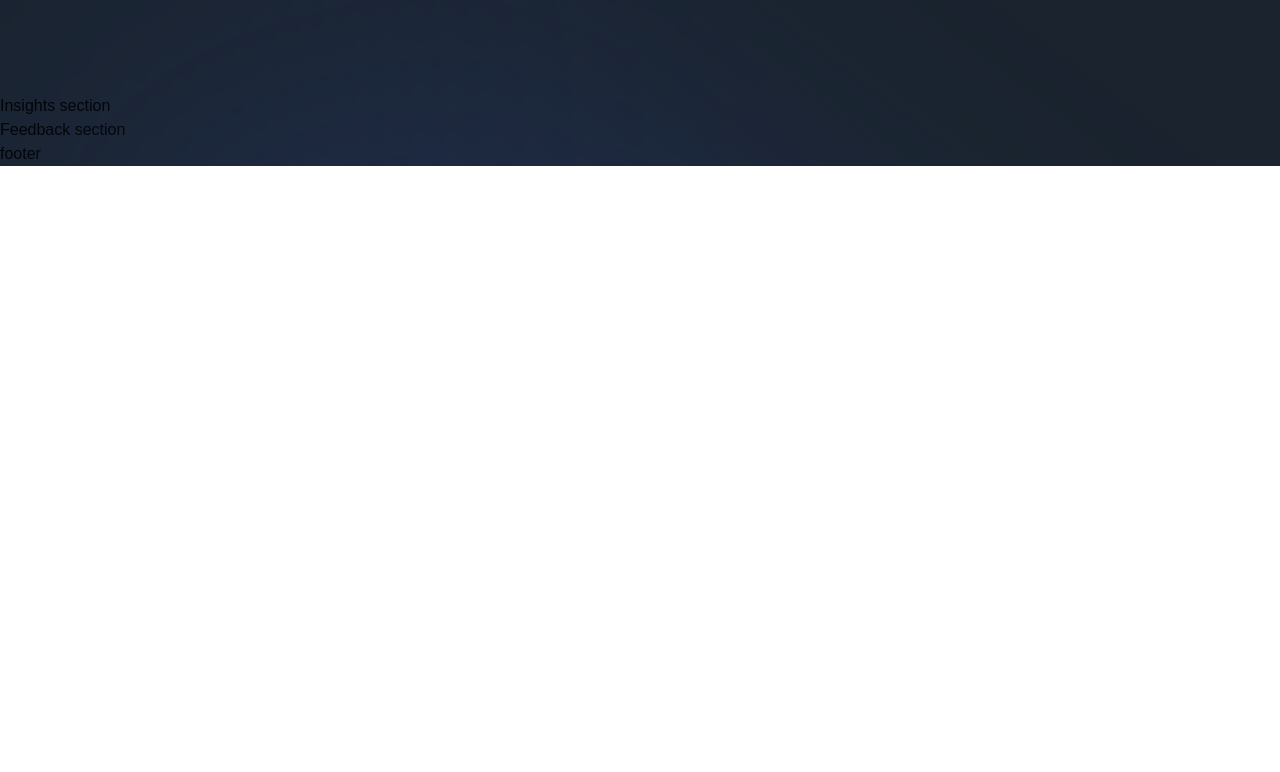
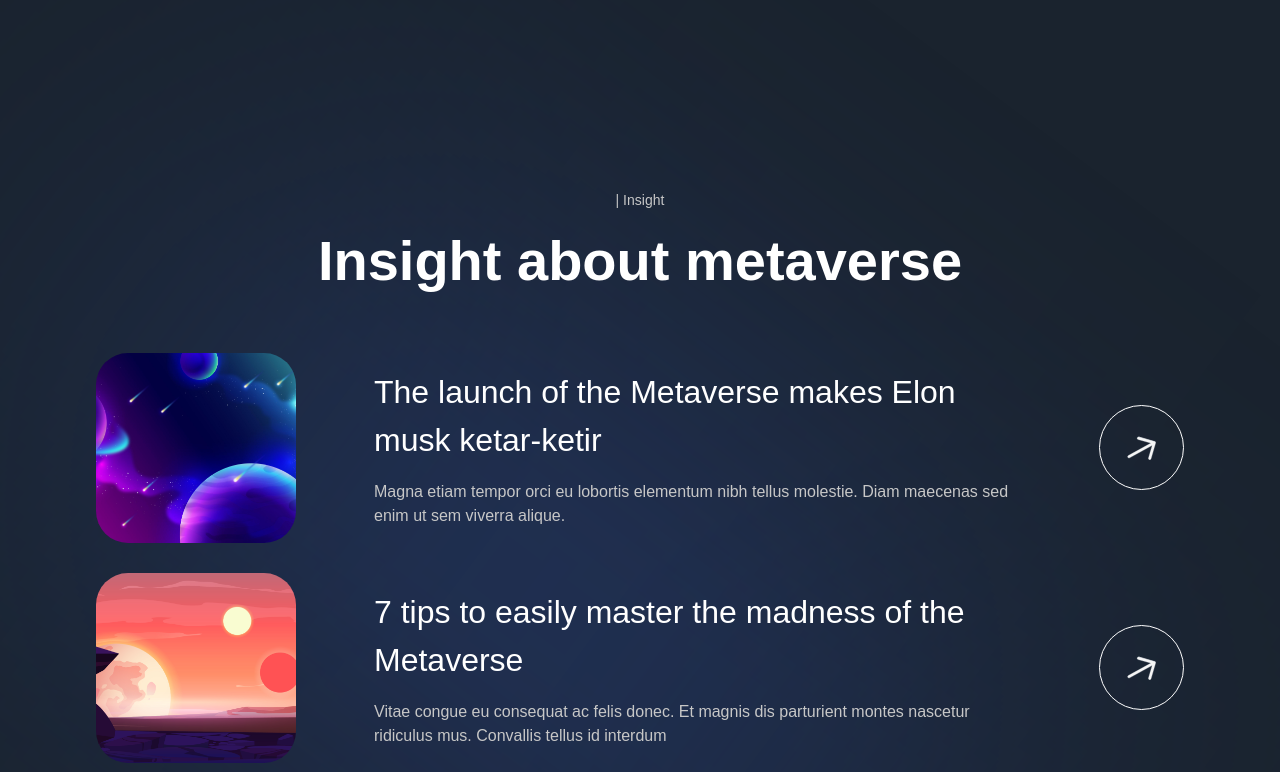
Before and after one commit to SDLuis/metaversus, a Next.js app: page / in a window 1280 px wide. Shown: the part 4428-5200 px from the top of the page. Before the commit the page ends 4594 px from the top, so only its background shows below. Built offline with nearby package versions, Linux system fonts and the light colour scheme; a web font is replaced by a local one.

Commit message:
Adding insight section and working styles

```diff
--- a/components/InsightCard.jsx
+++ b/components/InsightCard.jsx
@@ -1,9 +1,40 @@
 'use client'
 
-const InsightCard = () => (
-  <div>
-    Insight Card
-  </div>
+import { motion } from 'framer-motion'
+
+import { fadeIn } from '../utils/motion'
+
+const InsightCard = ({ imgUrl, title, subtitle, index }) => (
+  <motion.div
+    variants={fadeIn('up', 'spring', index * 0.5, 1)}
+    className='flex md:flex-row flex-col gap-4'
+  >
+    <img
+      src={imgUrl}
+      alt='planet-01'
+      className='md:w-[200px] w-full h-[190px] rounded-[32px] object-cover'
+    />
+    <div className='w-full flex justify-between items-center'>
+      <div className='flex-1 md:ml-[62px] flex flex-col max-w-[650px]'>
+        <p className='font-normal lg:text-[32px] text-[26px] text-white'>
+          {title}
+        </p>
+        <p className='mt-[16px] font-normal lg:text-[16px] text-[14px] text-secondary-white'>
+          {subtitle}
+        </p>
+      </div>
+
+      <div
+        className='lg:flex cursor-pointer hidden items-center justify-center w-[85px] h-[85px] rounded-full bg-transparent border-[1px] border-white'
+      >
+        <img
+          src='/arrow.svg'
+          alt='arrow'
+          className='w-[35%] h-[35%] object-contain'
+        />
+      </div>
+    </div>
+  </motion.div>
 )
 
 export default InsightCard
--- a/sections/Insights.jsx
+++ b/sections/Insights.jsx
@@ -1,8 +1,29 @@
 'use client'
 
+import { motion } from 'framer-motion'
+
+import styles from '../styles'
+import { insights } from '../constants'
+import { staggerContainer } from '../utils/motion'
+import { InsightCard, TitleText, TypingText } from '../components'
+
 const Insights = () => (
-  <section>
-    Insights section
+  <section className={`${styles.paddings} relative z-10`}>
+    <motion.div
+      variants={staggerContainer}
+      initial='hidden'
+      whileInView='show'
+      viewport={{ once: false, amount: 0.25 }}
+      className={`${styles.innerWidth} mx-auto flex flex-col`}
+    >
+      <TypingText title='| Insight' textStyles='text-center' />
+      <TitleText title={<>Insight about metaverse</>} textStyles='text-center' />
+      <div className='mt-[50px] flex flex-col gap-[30px]'>
+        {insights.map((item, index) => (
+          <InsightCard key={`insight-${index}`} {...item} index={index + 1} />
+        ))}
+      </div>
+    </motion.div>
   </section>
 )
 
--- a/sections/World.jsx
+++ b/sections/World.jsx
@@ -41,7 +41,7 @@ const World = () => (
 
         <img src='group-people.svg' alt='people' className='absolute bottom-52 -right-20 lg:bottom-40 lg:right-24 w-[400px] h-[400px]' />
 
-        <img src='group-people-02.svg' alt='people' className='absolute bottom-40 -left-20 lg:bottom-12 lg:left-24 w-[300px] h-[300px]' />
+        <img src='group-people-02.svg' alt='people' className='absolute bottom-40 -left-16 lg:bottom-12 lg:left-24 w-[300px] h-[300px]' />
 
         <div className='absolute top-1/2 left-[45%] w-[70px] h-[70px] p-[6px] rounded-full bg-[#5D6680]'>
           <img src='people-03.png' alt='people' className='w-full h-full' />
```
